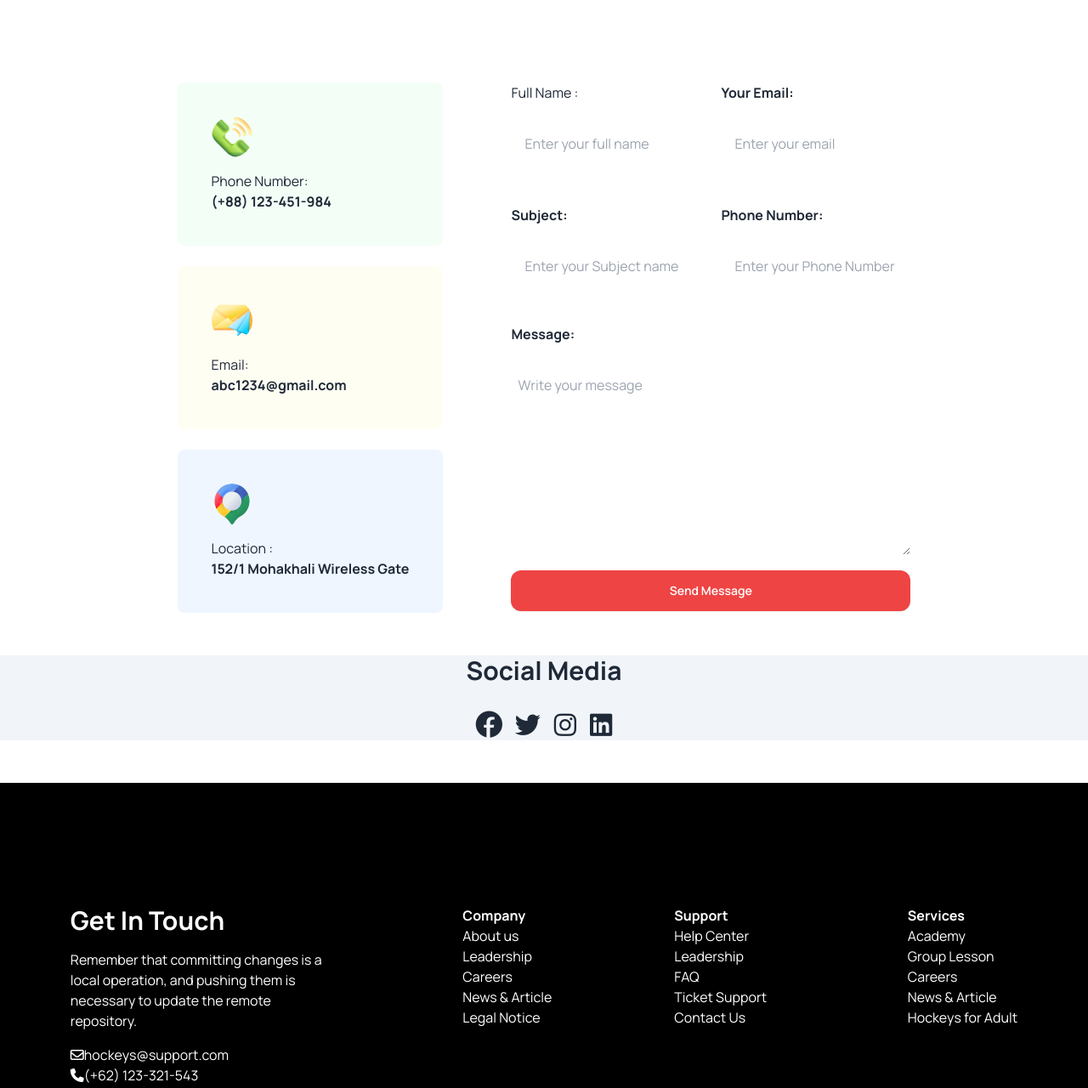
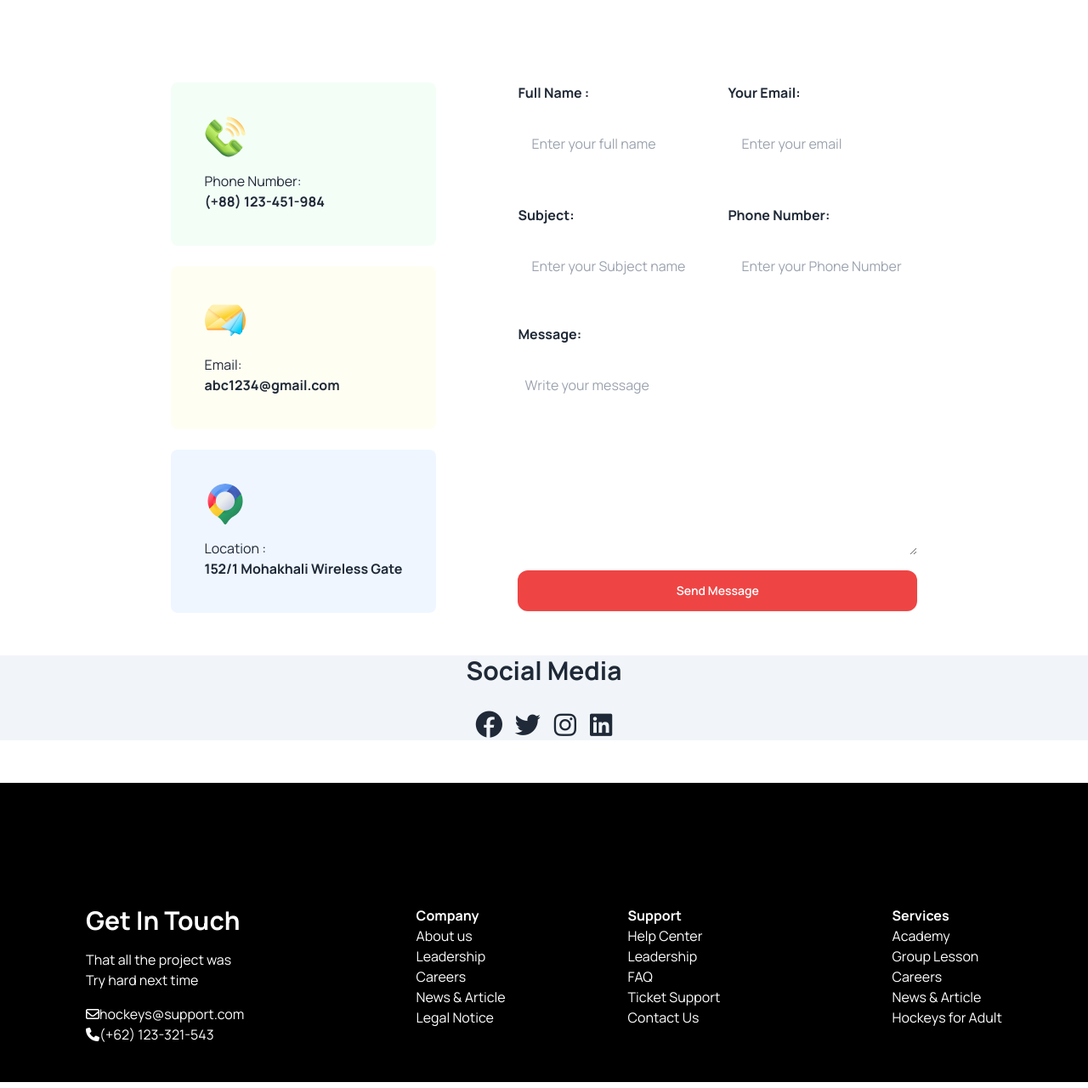
Before and after one commit to lizabala03/b9_a3_hockeys, a plain HTML site: page index.html in a window 1280 px wide. Shown: the part 4492-5772 px from the top of the page at 85% size. Drawn offline with nearby package versions, Linux system fonts and the light colour scheme.

Commit message:
last push

```diff
--- a/index.html
+++ b/index.html
@@ -571,15 +571,10 @@
 </div>
 <!--form inputs -->
 
-<div class="main flex flex-col">
-
- <div class="w-auto flex flex-col h-10 lg:flex-row gap-6 ">
-
-
-   <div class="">
-
-
-<label class="block">Full Name :</label><br>
+<div class="main flex flex-col sm:pl-4">
+  <div class="w-auto flex flex-col h-10 lg:flex-row gap-6">
+      <div>
+          <label class="block font-bold">Full Name :</label><br>
           <input type="text" placeholder="Enter your full name" class="input input-bordered border-none input-secondary w-[100%] max-w-xs" />
       </div>
 
@@ -591,19 +586,15 @@
   <br>
 
   <div class="w-auto flex flex-col h-10 lg:flex-row gap-6 mt-40 lg:mt-20">
-
-
-  <div class="">
+      <div>
           <label class="block font-bold">Subject:</label><br>
           <input type="text" placeholder="Enter your Subject name" class="input input-bordered input-secondary w-[100%] max-w-xs border-none" />
       </div>
 
-   <div class="">
+      <div>
           <label class="block font-bold">Phone Number:</label><br>
           <input type="text" placeholder="Enter your Phone Number" class="input input-bordered input-secondary w-[100%] border-none max-w-xs" />
       </div>
-
-
   </div>
 
   <div class="mt-[182px] lg:mt-[100px]">
@@ -611,13 +602,12 @@
       <textarea id="message" name="message" rows="5" class="mt-1 p-2 w-[100%] border border-none rounded-md focus:outline-none h-[220px]" placeholder="Write your message"></textarea>
       <button class="btn btn-active btn-secondary rounded-xl bg-red-500 hover:bg-red-500 border-none text-white w-[100%] mt-3">Send Message</button>
   </div>
+</div>
 
-
-</div>
 
 </section>
 
-<!---------------------SOCILE ICONE---------------------->
+<!-- Social Media ICONS-->
 
 <div class="w-full h-[100px] bg-slate-100 my-[50px]">
 <h2 class="text-3xl font-bold text-center ">Social Media</h2>
@@ -635,10 +625,6 @@
 
 
   </main>
-
-
-
-
   <footer>
 <section class=" flex flex-col lg:flex-row justify-around text-white bg-black pt-36 pb-11 text-center lg:text-left">
 
@@ -646,7 +632,7 @@
 <!---------------------------1------------>
 <div class="space-y-4 flex-col sm:block">
 <h2 class="text-3xl font-bold">Get In Touch</h2>
-<p>Remember that committing changes is a <br>local operation, and pushing them is <br>necessary to update the remote<br> repository.</p>
+<p>That all the project was <br> Try hard next time</p>
 
 <ul>
 <li>    <i class="fa-regular fa-envelope"></i>hockeys@support.com</li>
@@ -684,7 +670,7 @@
     </ul>
     </div>
 </div>
-<!-----------------------3------------------------->
+
 <div>
 <h2 class="text-1xl font-bold">Services</h2>
 <ul>
@@ -699,15 +685,7 @@
 
 </section>
 
-
-
-
-
   </footer>
 
-
-      </main>
-
-      <footer></footer>
     </body>
   </html>
```
Lines whose indentation alone changed are shown as unchanged.
